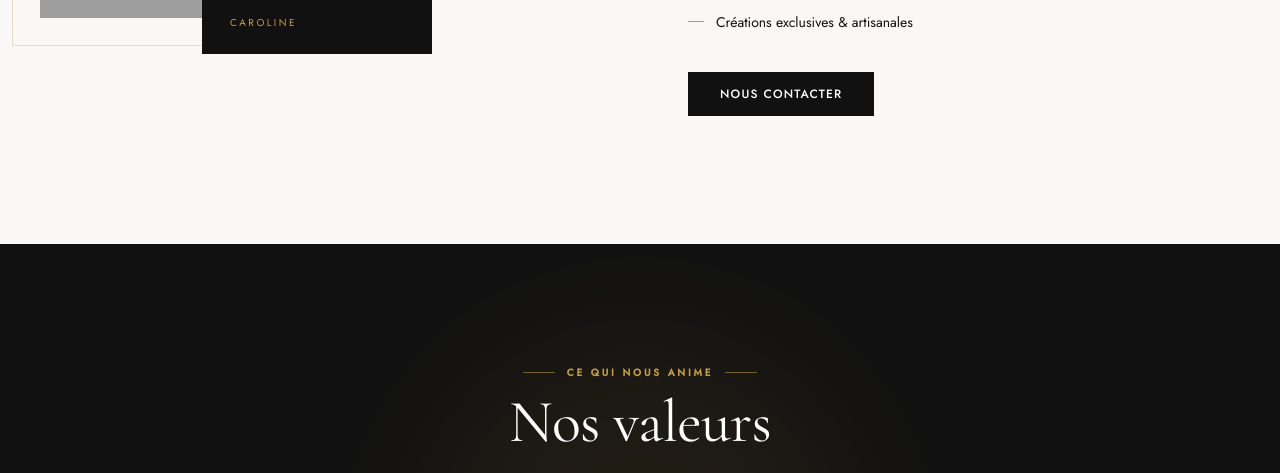
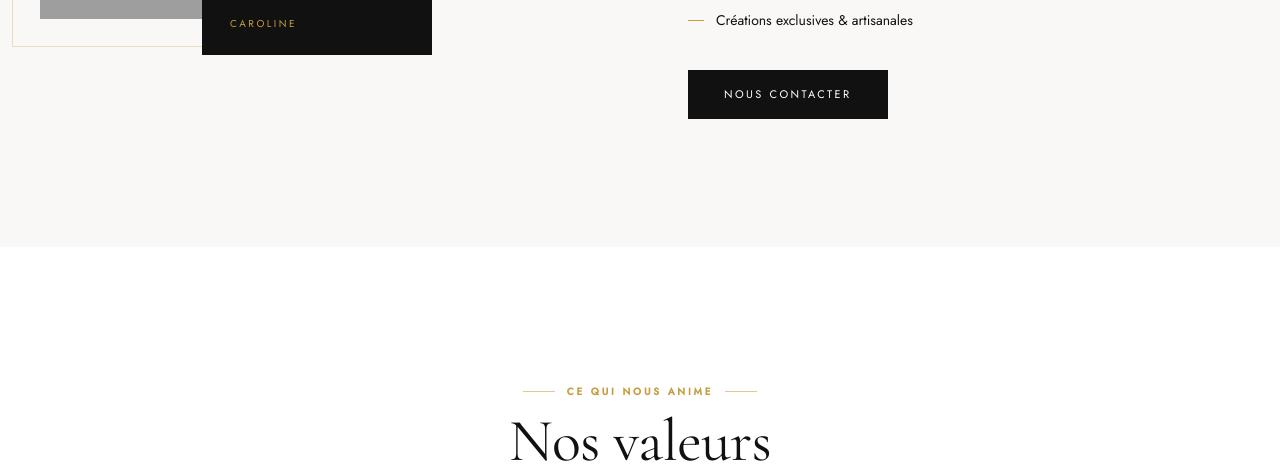
Before and after one commit to CaelestisWeb/la-coquette, a Next.js app: page / in a window 1280 px wide. Shown: the part 2324-2797 px from the top of the page. Built offline with nearby package versions, Linux system fonts and the light colour scheme; grey boxes are pictures that could not be loaded.

Commit message:
design: refonte complete identite visuelle 'Maison luxe classique' — Cormorant Garamond (serif haute-couture) + Jost, blanc dominant, accents italiques serif, Valeurs aerees, cadres images epures, boutons sobres

```diff
--- a/src/components/sections/Testimonials.tsx
+++ b/src/components/sections/Testimonials.tsx
@@ -39,12 +39,12 @@ type Testimonial = (typeof testimonials)[0];
 
 function Card({ t, className = '' }: { t: Testimonial; className?: string }) {
   return (
-    <div className={`bg-blanc flex flex-col gap-4 ${className}`}>
+    <div className={`bg-blanc flex flex-col gap-5 ${className}`}>
       <Stars n={t.rating} />
-      <p className="font-accent text-lg text-taupe leading-relaxed flex-1">"{t.text}"</p>
-      <div className="pt-4 border-t border-gris">
-        <p className="font-display text-base text-noir">{t.name}</p>
-        <p className="font-body text-xs text-taupe tracking-wide">{t.location}</p>
+      <p className="font-display italic text-xl text-noir/75 leading-relaxed flex-1">«&nbsp;{t.text}&nbsp;»</p>
+      <div className="pt-5 border-t border-gris/70">
+        <p className="font-display text-2xl text-noir">{t.name}</p>
+        <p className="font-body text-[11px] text-taupe tracking-[0.15em] uppercase mt-0.5">{t.location}</p>
       </div>
     </div>
   );
--- a/src/components/sections/Values.tsx
+++ b/src/components/sections/Values.tsx
@@ -42,29 +42,27 @@ const values = [
 
 export default function Values() {
   return (
-    <section className="bg-noir py-28 relative overflow-hidden">
-      {/* Halo doré diffus */}
-      <div className="absolute top-1/2 left-1/2 -translate-x-1/2 -translate-y-1/2 w-[28rem] h-[28rem] rounded-full bg-or opacity-[0.08] blur-3xl pointer-events-none" />
-
-      <div className="relative max-w-7xl mx-auto px-6">
+    <section className="bg-blanc py-32">
+      <div className="max-w-7xl mx-auto px-6">
 
         {/* Titre */}
-        <div className="text-center mb-14 reveal">
+        <div className="text-center mb-16 reveal">
           <SectionLabel align="center">Ce qui nous anime</SectionLabel>
-          <h2 className="font-display text-4xl sm:text-5xl lg:text-6xl text-blanc mt-3">
+          <h2 className="font-display text-5xl sm:text-6xl text-noir mt-3">
             Nos valeurs
           </h2>
         </div>
 
-        {/* Grid */}
-        <div className="grid grid-cols-1 sm:grid-cols-2 lg:grid-cols-4 gap-5 sm:gap-6">
+        {/* Grid — minimalisme aéré, séparateurs en filet */}
+        <div className="grid grid-cols-1 sm:grid-cols-2 lg:grid-cols-4 gap-px bg-gris/60">
           {values.map((v, i) => (
-            <div key={v.title} className={`border border-blanc/10 bg-blanc/[0.03] p-7 sm:p-8 flex flex-col gap-5 group hover:border-or/40 hover:bg-blanc/[0.05] transition-all duration-300 reveal reveal-d${i + 1}`}>
-              <span className="text-or group-hover:scale-110 transition-transform duration-300 origin-left w-fit">
+            <div key={v.title} className={`bg-blanc px-7 py-12 flex flex-col items-center text-center gap-5 group reveal reveal-d${i + 1}`}>
+              <span className="font-display italic text-2xl text-or/70">0{i + 1}</span>
+              <span className="text-or group-hover:scale-110 transition-transform duration-500 ease-out">
                 {v.icon}
               </span>
-              <h3 className="font-display text-2xl text-blanc">{v.title}</h3>
-              <p className="font-body text-sm text-blanc/55 leading-relaxed">{v.text}</p>
+              <h3 className="font-display text-3xl text-noir">{v.title}</h3>
+              <p className="font-body text-sm text-taupe leading-relaxed">{v.text}</p>
             </div>
           ))}
         </div>
--- a/src/components/ui/Button.tsx
+++ b/src/components/ui/Button.tsx
@@ -11,11 +11,11 @@ type ButtonProps = {
   disabled?: boolean;
 };
 
-const base = 'inline-flex items-center justify-center font-body font-medium tracking-widest text-xs uppercase transition-all duration-300 cursor-pointer';
+const base = 'inline-flex items-center justify-center font-body font-normal tracking-[0.22em] text-[11px] uppercase transition-colors duration-500 cursor-pointer';
 
 const variants = {
-  primary:   'bg-noir text-blanc px-8 py-3.5 hover:bg-or hover:-translate-y-0.5 hover:shadow-lg',
-  secondary: 'border border-or text-or px-8 py-3.5 hover:bg-or hover:text-blanc hover:-translate-y-0.5',
+  primary:   'bg-noir text-blanc px-9 py-4 hover:bg-or',
+  secondary: 'border border-noir/25 text-noir px-9 py-4 hover:border-or hover:text-or',
   ghost:     'text-noir underline-offset-4 hover:underline hover:text-or px-0 py-1',
 };
 
```
